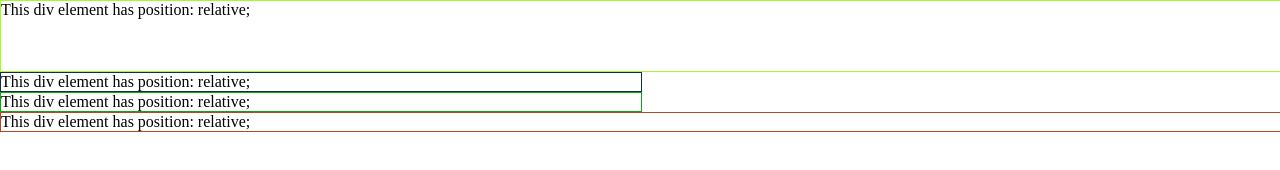
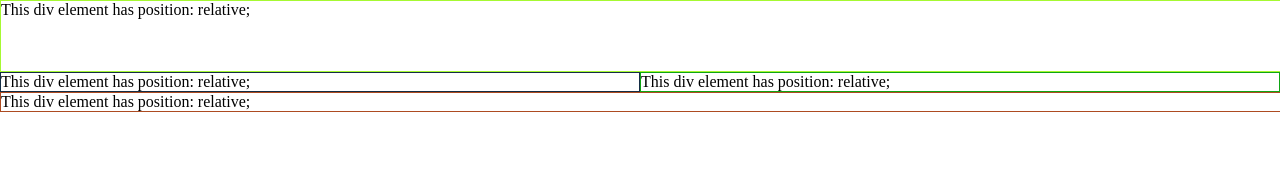
Before and after one commit to tomasis7/ovning_to_solve_position_sizing_problem, a plain HTML site: page index.html in a window 1280 px wide. Drawn offline with Linux system fonts and the light colour scheme.

Commit message:
solved by adding the Main div

```diff
--- a/index.html
+++ b/index.html
@@ -16,6 +16,10 @@
         width: 100%;
         height: 70px;
         border: 1px solid #a6f932;
+      }
+      div.main {
+        display: flex;
+        flex-direction: row;
       }
       div.left {
         box-sizing: content-box;
@@ -39,8 +43,12 @@
   </head>
   <body>
     <div class="top">This div element has position: relative;</div>
-    <div class="left">This div element has position: relative;</div>
-    <div class="right">This div element has position: relative;</div>
+
+    <div class="main">
+      <div class="left">This div element has position: relative;</div>
+      <div class="right">This div element has position: relative;</div>
+    </div>
+
     <div class="bottom">This div element has position: relative;</div>
   </body>
 </html>
```
